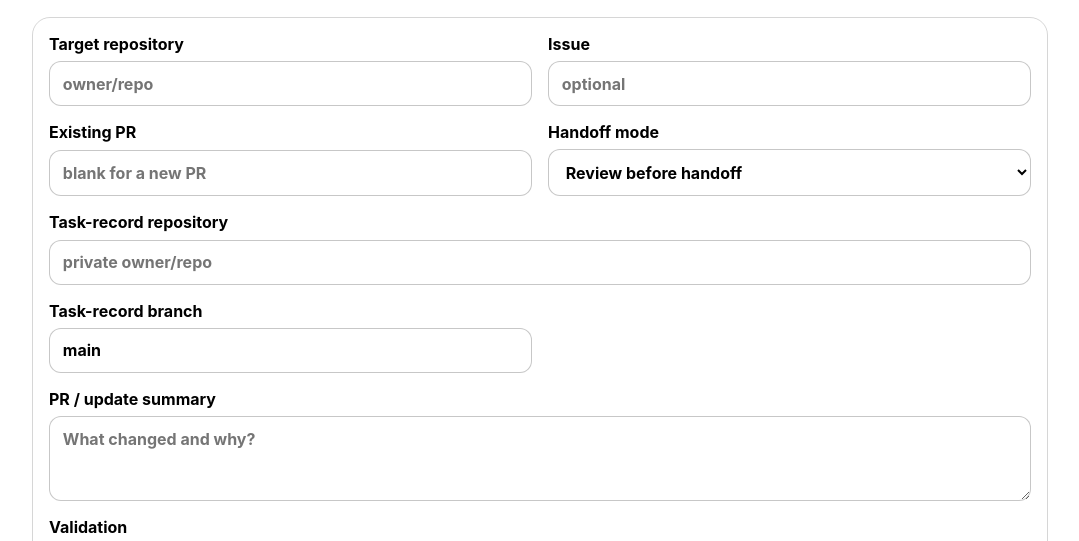
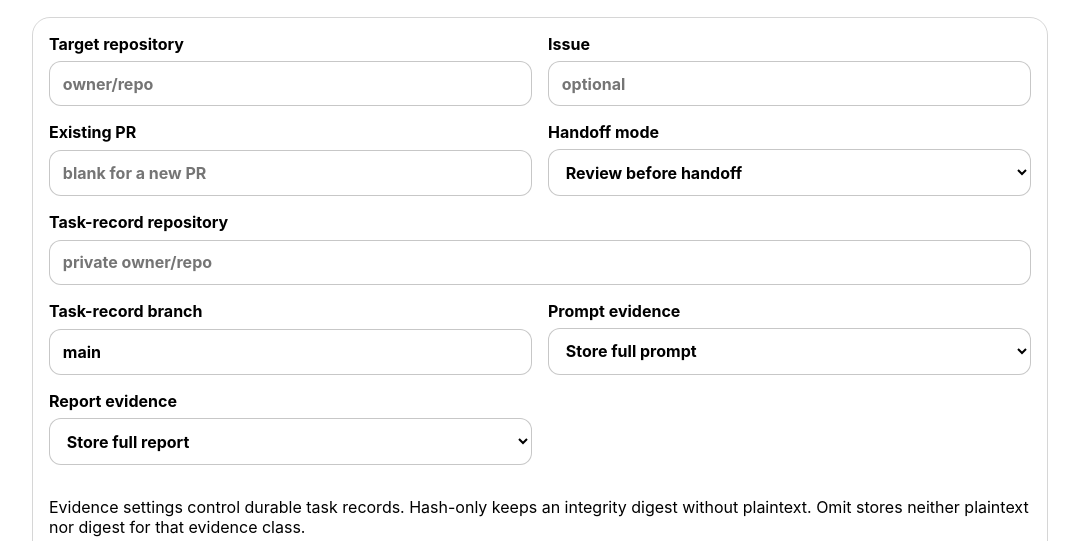
Before and after one commit to seedbed-ai/crossdock, a browser extension: page extension/dashboard.html in a window 1280 px wide. Shown: the part 187-728 px from the top of the page, without its empty margins (100-1179 px from the left). Drawn offline with Linux system fonts and the light colour scheme.

Commit message:
feat: expose task evidence controls

```diff
--- a/extension/dashboard.html
+++ b/extension/dashboard.html
@@ -28,6 +28,21 @@
       </label>
       <label class="wide">Task-record repository <input id="storage-repository" placeholder="private owner/repo" autocomplete="off"></label>
       <label>Task-record branch <input id="storage-branch" value="main" autocomplete="off"></label>
+      <label>Prompt evidence
+        <select id="prompt-evidence">
+          <option value="full">Store full prompt</option>
+          <option value="hash">Store hash only</option>
+          <option value="omit">Store no prompt evidence</option>
+        </select>
+      </label>
+      <label>Report evidence
+        <select id="report-evidence">
+          <option value="full">Store full report</option>
+          <option value="hash">Store hash only</option>
+          <option value="omit">Store no report evidence</option>
+        </select>
+      </label>
+      <p class="wide">Evidence settings control durable task records. Hash-only keeps an integrity digest without plaintext. Omit stores neither plaintext nor digest for that evidence class.</p>
       <label class="wide">PR / update summary <textarea id="summary" rows="3" placeholder="What changed and why?"></textarea></label>
       <label class="wide">Validation <textarea id="validation" rows="3" placeholder="One result per line"></textarea></label>
     </section>
```
